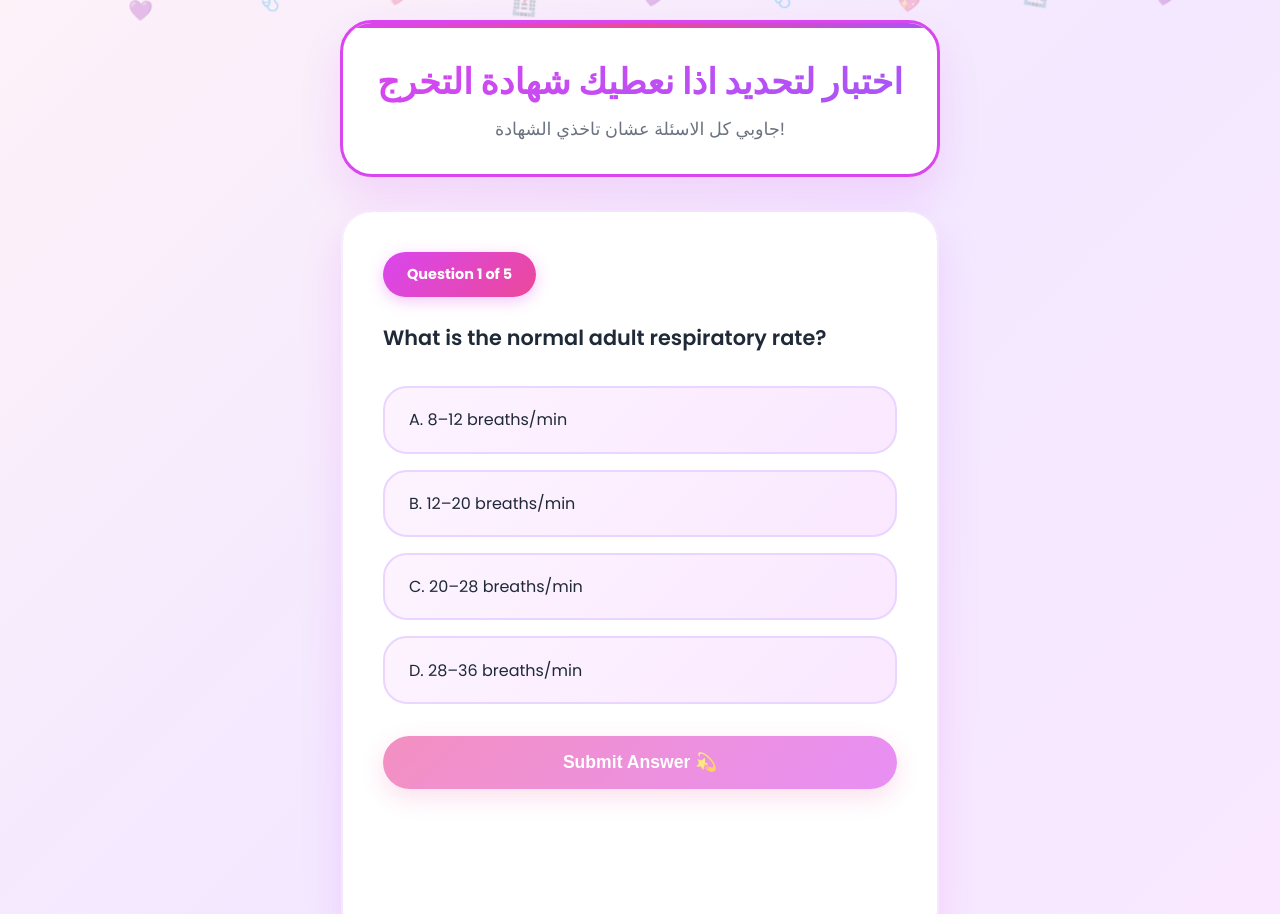
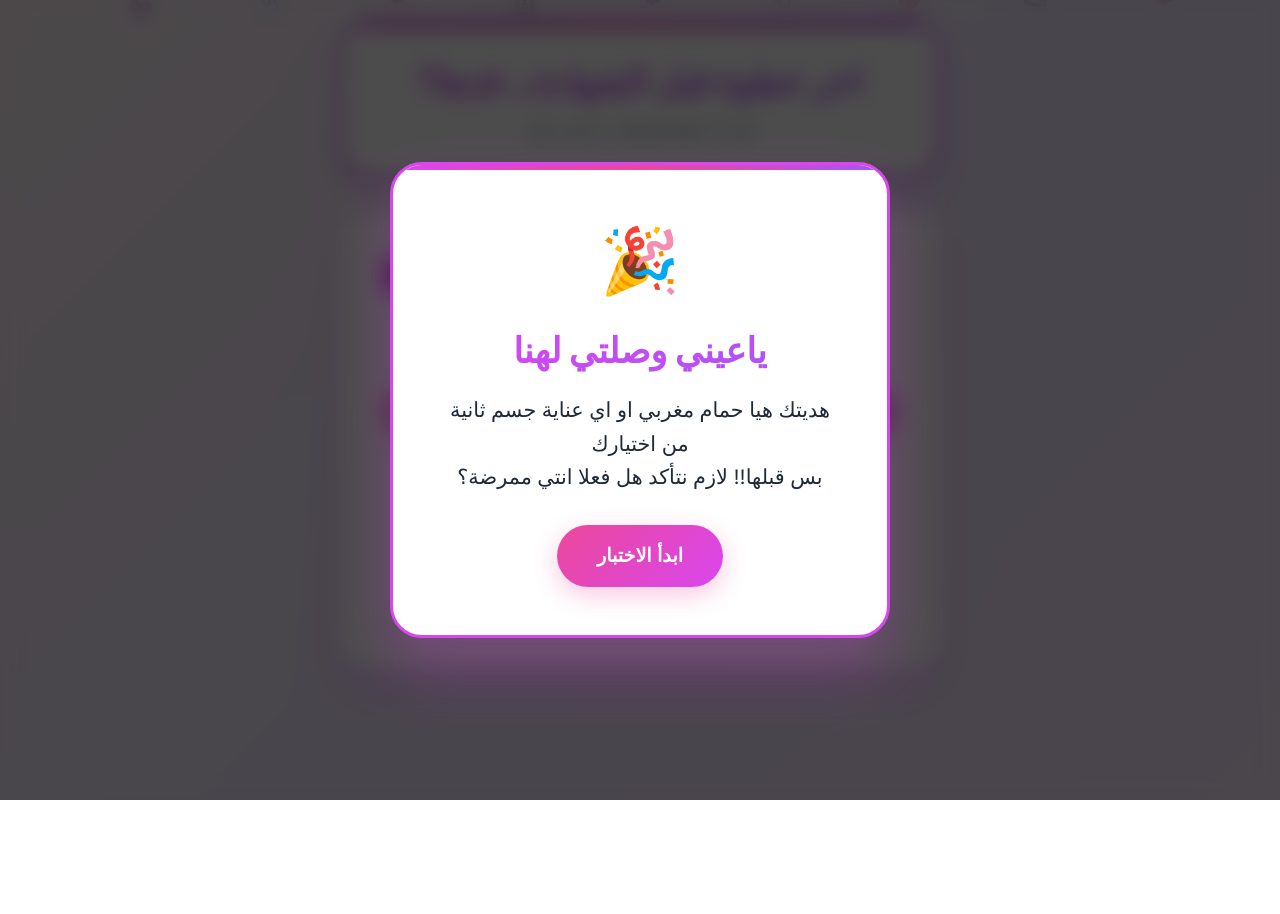
Before and after one commit to Kenan-an/t, a plain HTML site: page index.html in a window 1280 px wide. Shown: the top 914 px of the page. After the commit the page ends 800 px from the top, so only its background shows below. Drawn offline with Linux system fonts and the light colour scheme.

Commit message:
index.html

```diff
--- a/index.html
+++ b/index.html
@@ -3,7 +3,7 @@
 <head>
   <meta charset="UTF-8">
   <meta name="viewport" content="width=device-width, initial-scale=1.0">
-  <title>🩺 Medical Quiz Challenge - Are You Ready, Doc?</title>
+  <title>🩺 Medical Quiz Challenge - Are You Ready, Nurse?</title>
   <link href="https://fonts.googleapis.com/css2?family=Poppins:wght@400;600;700&display=swap" rel="stylesheet">
   <style>
     :root {
@@ -32,6 +32,114 @@
       color: var(--text-dark);
       position: relative;
       overflow-x: hidden;
+    }
+
+    /* Welcome popup overlay */
+    .welcome-overlay {
+      position: fixed;
+      top: 0;
+      left: 0;
+      width: 100%;
+      height: 100%;
+      background: rgba(0, 0, 0, 0.7);
+      display: flex;
+      justify-content: center;
+      align-items: center;
+      z-index: 10000;
+      backdrop-filter: blur(10px);
+    }
+
+    .welcome-popup {
+      background: white;
+      border-radius: 2rem;
+      padding: 3rem;
+      max-width: 500px;
+      text-align: center;
+      box-shadow: 0 30px 60px rgba(217, 70, 239, 0.3);
+      border: 3px solid var(--primary);
+      position: relative;
+      overflow: hidden;
+      animation: popupAppear 0.5s ease-out;
+    }
+
+    @keyframes popupAppear {
+      0% {
+        opacity: 0;
+        transform: scale(0.8) translateY(-20px);
+      }
+      100% {
+        opacity: 1;
+        transform: scale(1) translateY(0);
+      }
+    }
+
+    .welcome-popup::before {
+      content: '';
+      position: absolute;
+      top: 0;
+      left: 0;
+      right: 0;
+      height: 5px;
+      background: linear-gradient(90deg, var(--primary), var(--accent), var(--secondary));
+    }
+
+    .welcome-title {
+      font-size: 2.2rem;
+      background: linear-gradient(135deg, var(--primary), var(--secondary));
+      -webkit-background-clip: text;
+      -webkit-text-fill-color: transparent;
+      background-clip: text;
+      margin-bottom: 1rem;
+      font-weight: 700;
+    }
+
+    .welcome-message {
+      font-size: 1.3rem;
+      color: var(--text-dark);
+      margin-bottom: 2rem;
+      line-height: 1.6;
+      font-weight: 500;
+    }
+
+    .welcome-emoji {
+      font-size: 4rem;
+      margin-bottom: 1rem;
+      display: block;
+    }
+
+    .continue-btn {
+      background: linear-gradient(135deg, var(--accent), var(--primary));
+      color: white;
+      border: none;
+      padding: 1.2rem 2.5rem;
+      border-radius: 2rem;
+      font-size: 1.2rem;
+      font-weight: 600;
+      cursor: pointer;
+      transition: all 0.3s ease;
+      box-shadow: 0 8px 25px rgba(236, 72, 153, 0.3);
+      position: relative;
+      overflow: hidden;
+    }
+
+    .continue-btn::before {
+      content: '';
+      position: absolute;
+      top: 0;
+      left: -100%;
+      width: 100%;
+      height: 100%;
+      background: linear-gradient(90deg, transparent, rgba(255,255,255,0.2), transparent);
+      transition: left 0.5s;
+    }
+
+    .continue-btn:hover::before {
+      left: 100%;
+    }
+
+    .continue-btn:hover {
+      transform: translateY(-3px);
+      box-shadow: 0 12px 35px rgba(236, 72, 153, 0.4);
     }
 
     /* Floating hearts animation */
@@ -449,10 +557,38 @@
         flex-direction: column;
         gap: 1rem;
       }
+
+      .welcome-popup {
+        margin: 20px;
+        padding: 2rem;
+      }
+
+      .welcome-title {
+        font-size: 1.8rem;
+      }
+
+      .welcome-message {
+        font-size: 1.1rem;
+      }
     }
   </style>
 </head>
 <body>
+  <!-- Welcome Popup -->
+  <div class="welcome-overlay" id="welcomeOverlay">
+    <div class="welcome-popup">
+      <span class="welcome-emoji">🎉</span>
+      <div class="welcome-title">ياعيني وصلتي لهنا</div>
+      <div class="welcome-message">
+        هديتك هيا حمام مغربي او اي عناية جسم ثانية من اختيارك<br>
+        بس قبلها!! لازم نتأكد هل فعلا انتي ممرضة؟
+      </div>
+      <button class="continue-btn" onclick="closeWelcomePopup()">
+        ابدأ الاختبار
+      </button>
+    </div>
+  </div>
+
   <div class="floating-hearts">
     <div class="heart" style="left: 10%; animation-delay: 0s;">💜</div>
     <div class="heart" style="left: 20%; animation-delay: 1s;">🩺</div>
@@ -467,8 +603,8 @@
 
   <div class="container">
     <div class="header">
-      <h1>اختبار لتحديد اذا نعطيك شهادة التخرج</h1>
-      <p>جاوبي كل الاسئلة عشان تاخذي الشهادة!</p>
+      <h1>اخر خطوة قبل الشهادة… قدها؟</h1>
+      <p>قبل لا نطبع الشهادة، جاوبي اول</p>
     </div>
 
     <div class="quiz-card" id="questionCard">
@@ -497,7 +633,7 @@
 
       <div class="certificate-header">
         <div class="certificate-title">🎓 CERTIFICATE OF GRADUATION 🎓</div>
-        <div class="certificate-subtitle">NURSING EXCELLENCE PROGRAM</div>
+        <div class="certificate-subtitle">NURSING GRADUATION PROGRAM</div>
       </div>
 
       <div class="certificate-body">
@@ -507,7 +643,7 @@
           This is to certify that
         </div>
 
-        <div class="certificate-recipient" id="recipientName">FUTURE NURSE</div>
+        <div class="certificate-recipient" id="recipientName">TALYA</div>
 
         <div class="certificate-text">
           has successfully completed the Nursing Bachelor<br><br>
@@ -580,7 +716,7 @@
           "D. 70/40 mmHg"
         ],
         correct: 2,
-        correctFeedback: "باقي شويا على الشهادة!!",
+        correctFeedback: "!!باقي شويا على الشهادة",
         wrongFeedback: "معقوله؟ فكري مره ثانية"
       },
       {
@@ -593,7 +729,7 @@
           "D. Stethoscope"
         ],
         correct: 3,
-        correctFeedback: "الله عليك",
+        correctFeedback: "من متى عندك المعلومات ذي كلها؟",
         wrongFeedback: "معقوله؟ فكري مره ثانية"
       }
     ];
@@ -601,6 +737,17 @@
     let currentQuestionIndex = 0;
     let selectedAnswer = null;
     let totalQuestions = questions.length;
+
+    function closeWelcomePopup() {
+      const overlay = document.getElementById('welcomeOverlay');
+      overlay.style.opacity = '0';
+      overlay.style.transform = 'scale(0.9)';
+
+      setTimeout(() => {
+        overlay.style.display = 'none';
+        initQuiz();
+      }, 300);
+    }
 
     function initQuiz() {
       showQuestion(currentQuestionIndex);
@@ -664,7 +811,7 @@
 
         // Handle last question
         if (currentQuestionIndex === totalQuestions - 1) {
-          document.getElementById('nextBtn').textContent = 'Get Your Certificate! 🏆';
+          document.getElementById('nextBtn').textContent = '🏆اطبع الشهادة';
           document.getElementById('nextBtn').onclick = showCertificate;
         }
 
@@ -722,23 +869,15 @@
       });
       document.getElementById('completionDate').textContent = dateString;
 
-      // Show certificate
+      // Show certificate with fixed name "TALYA"
       const certificateContainer = document.getElementById('certificateContainer');
       certificateContainer.style.display = 'block';
 
       // Add celebration effects
       createCelebrationEffects();
-
-      // Optional: Ask for user's name
-      setTimeout(() => {
-        const userName = prompt("Enter your name for the certificate (or leave blank for 'Future Nurse'):");
-        if (userName && userName.trim() !== '') {
-          document.getElementById('recipientName').textContent = userName.trim().toUpperCase();
-        }
-      }, 1000);
     }
 
-    function createCelebrationEffects() {
+ function createCelebrationEffects() {
       const celebrationEmojis = ['🎉', '🎊', '🏆', '⭐', '💫', '🌟', '👩‍⚕️', '👨‍⚕️', '💜', '🩺'];
       const body = document.body;
 
@@ -751,41 +890,37 @@
           emoji.style.left = Math.random() * window.innerWidth + 'px';
           emoji.style.top = '-50px';
           emoji.style.fontSize = '2rem';
+          emoji.style.zIndex = '9999';
           emoji.style.pointerEvents = 'none';
-          emoji.style.zIndex = '1000';
-          emoji.style.animation = 'celebration-fall 3s ease-out forwards';
-
-          const style = document.createElement('style');
-          style.textContent = `
-            @keyframes celebration-fall {
-              0% {
-                opacity: 1;
-                transform: translateY(-50px) rotate(0deg) scale(1);
-              }
-              50% {
-                opacity: 1;
-                transform: translateY(${window.innerHeight/2}px) rotate(180deg) scale(1.2);
-              }
-              100% {
-                opacity: 0;
-                transform: translateY(${window.innerHeight + 100}px) rotate(360deg) scale(0.5);
-              }
-            }
-          `;
-          document.head.appendChild(style);
+          emoji.style.animation = 'fallDown 3s ease-in forwards';
 
           body.appendChild(emoji);
 
+          // Remove emoji after animation
           setTimeout(() => {
-            emoji.remove();
-            style.remove();
+            if (emoji.parentNode) {
+              emoji.parentNode.removeChild(emoji);
+            }
           }, 3000);
         }, i * 200);
       }
     }
 
-    // Initialize the quiz when page loads
-    document.addEventListener('DOMContentLoaded', initQuiz);
+    // Add CSS for falling animation
+    const style = document.createElement('style');
+    style.textContent = `
+      @keyframes fallDown {
+        0% {
+          transform: translateY(-50px) rotate(0deg);
+          opacity: 1;
+        }
+        100% {
+          transform: translateY(${window.innerHeight + 100}px) rotate(360deg);
+          opacity: 0;
+        }
+      }
+    `;
+    document.head.appendChild(style);
   </script>
 </body>
 </html>
```
